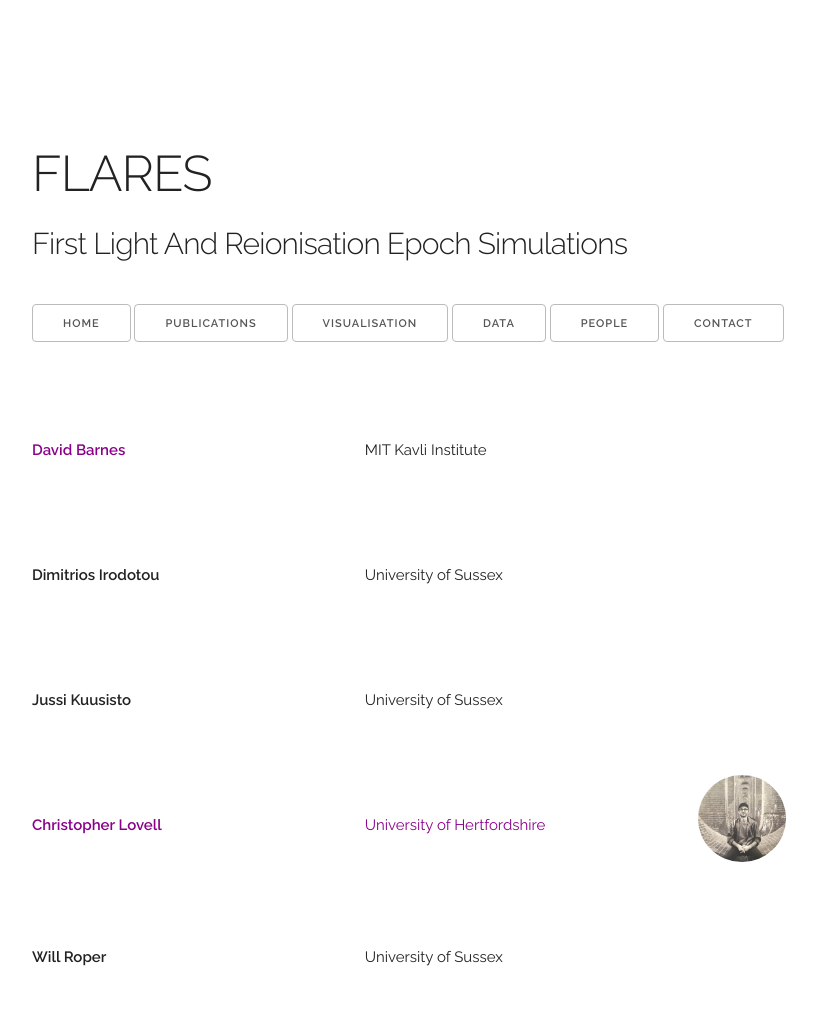
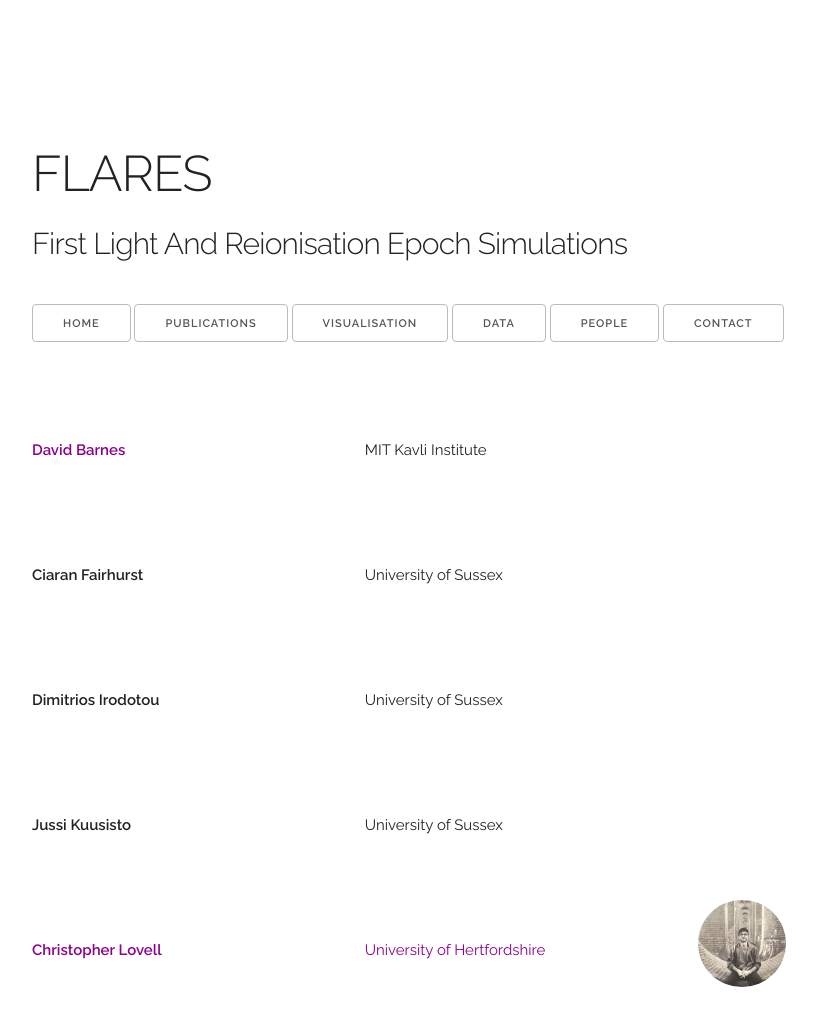
Before and after one commit to christopherlovell/flares, a plain HTML site: page docs/people.html in a window 1280 px wide. Shown: the top 1028 px of the page, without its empty margins (128-943 px from the left). Drawn offline with Linux system fonts and the light colour scheme.

Commit message:
added Ciaran

```diff
--- a/docs/people.html
+++ b/docs/people.html
@@ -80,6 +80,17 @@
       </div>
       <div class="one-third column">
         <p>MIT Kavli Institute</p>
+      </div>
+      <div class="one-third column">
+      </div>
+    </div>
+
+    <div class="row people">
+      <div class="one-third column">
+        <p><b>Ciaran Fairhurst</b></p>
+      </div>
+      <div class="one-third column">
+        <p>University of Sussex</p>
       </div>
       <div class="one-third column">
       </div>
```
